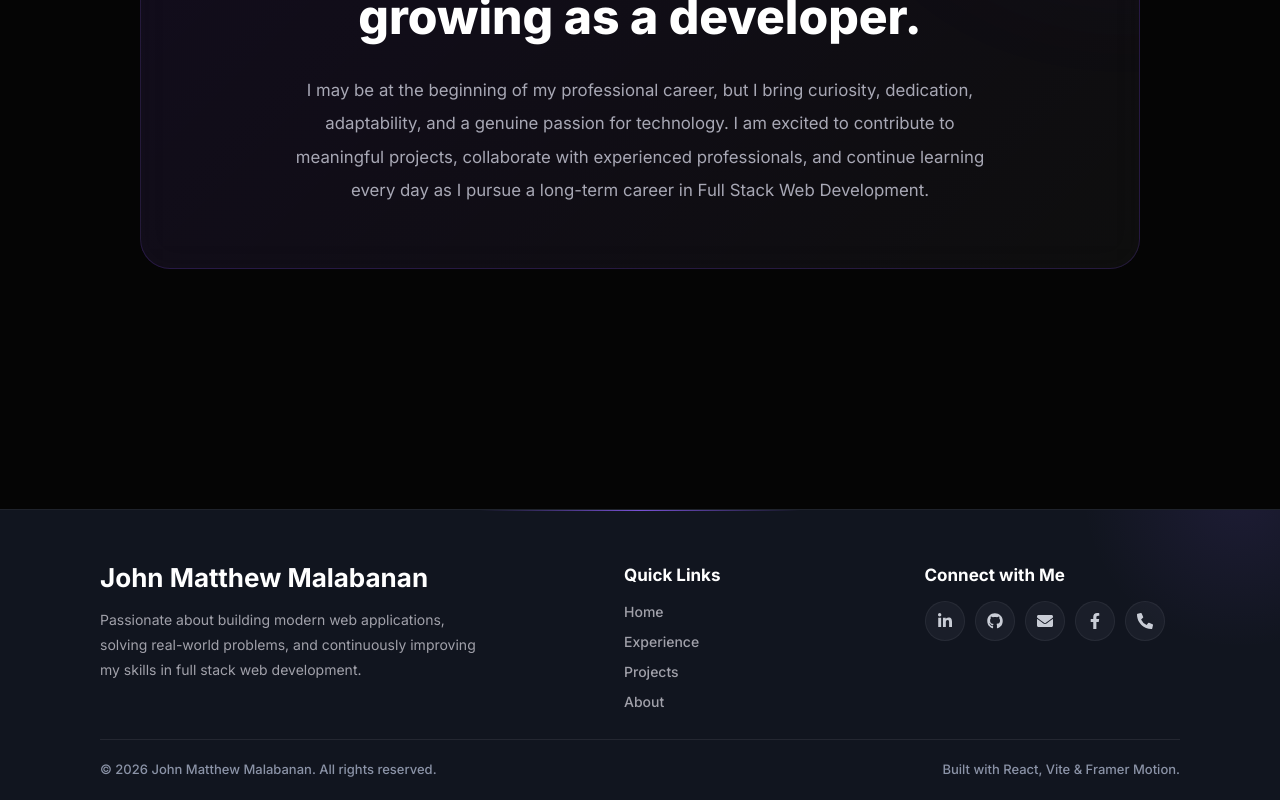
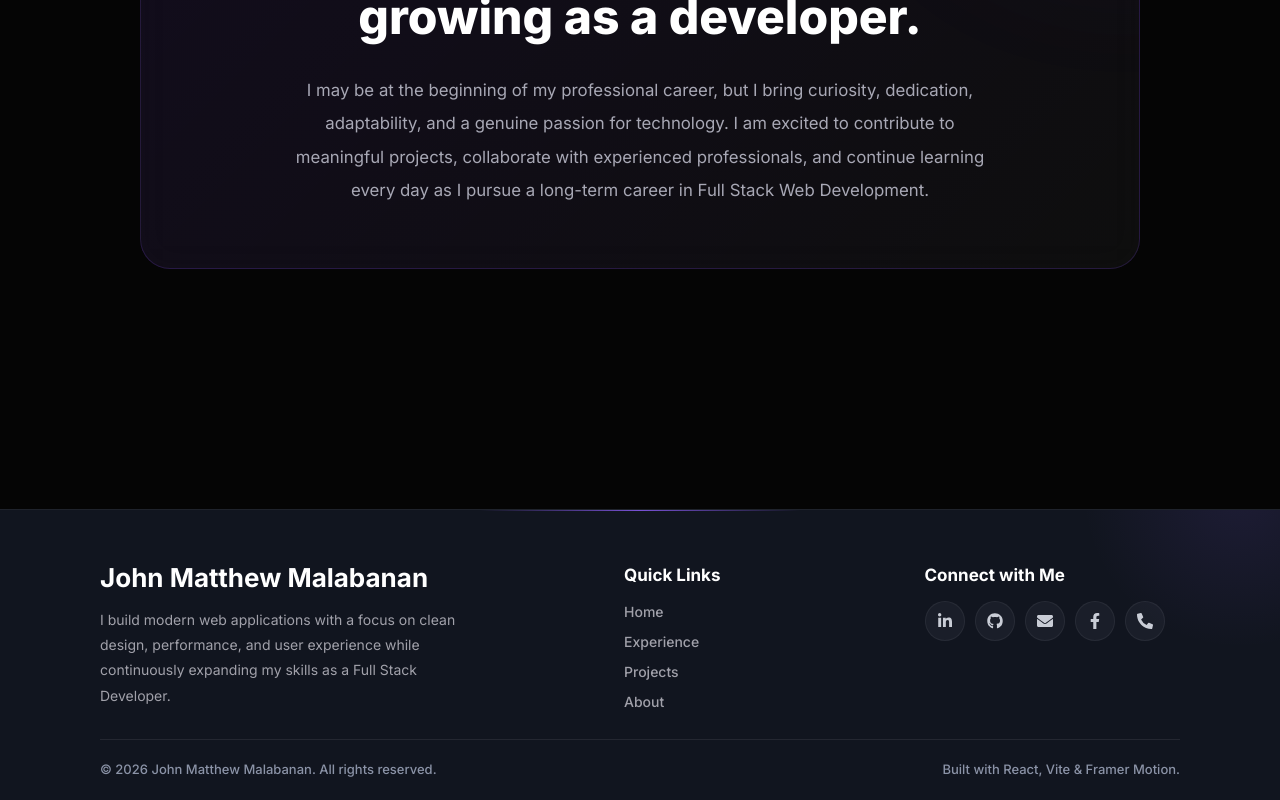
Before and after one commit to Mario-21-cyber/john-matthew-portfolio, a React (Vite) app: page /about in a window 1280 px wide. Shown: the part 7249-8049 px from the top of the page. Built offline with nearby package versions, Linux system fonts and the light colour scheme.

Commit message:
Refactor Footer component for improved readability and update social links

```diff
--- a/src/components/Footer/Footer.jsx
+++ b/src/components/Footer/Footer.jsx
@@ -3,194 +3,129 @@ import "./Footer.css";
 import { motion } from "framer-motion";
 
 import {
-
   FaLinkedinIn,
   FaGithub,
   FaEnvelope,
   FaFacebookF,
-    FaPhoneAlt
-
+  FaPhoneAlt,
 } from "react-icons/fa";
 
 const navigationLinks = [
-
   {
-        title:"Home",
-        href:"#home"
+    title: "Home",
+    href: "#home",
   },
 
   {
-        title:"Experience",
-        href:"#experience"
+    title: "Experience",
+    href: "experience",
   },
 
   {
-        title:"Projects",
-        href:"#recent-projects"
+    title: "Projects",
+    href: "projects",
   },
 
   {
-        title:"About",
-        href:"#about"
-    }
-
+    title: "About",
+    href: "about",
+  },
 ];
 
 const socialLinks = [
-
   {
-
     icon: <FaLinkedinIn />,
 
-        href: "https://linkedin.com",
+    href: "https://www.linkedin.com/in/john-matthew-royo-0a576341b/",
 
-        label: "LinkedIn"
-
+    label: "LinkedIn",
   },
 
   {
-
     icon: <FaGithub />,
 
-        href: "https://github.com",
+    href: "https://github.com/Mario-21-cyber",
 
-        label: "GitHub"
-
+    label: "GitHub",
   },
 
   {
-
     icon: <FaEnvelope />,
 
-        href: "mailto:your@email.com",
+    href: "mailto:johnmatthewroyo21@gmail.com",
 
-        label: "Email"
-
+    label: "Email",
   },
 
   {
-
     icon: <FaFacebookF />,
 
-        href: "https://facebook.com",
+    href: "https://www.facebook.com/johnmatthew.royo21",
 
-        label: "Facebook"
-
+    label: "Facebook",
   },
 
   {
-
     icon: <FaPhoneAlt />,
 
-        href: "tel:+639000000000",
+    href: "tel:+639764308211",
 
-        label: "Phone"
-
-    }
-
+    label: "Phone",
+  },
 ];
 
 function Footer() {
-
   return (
-
-        <footer
-
-            id="footer"
-
-            className="footer"
-
-        >
-
+    <footer id="footer" className="footer">
       <div className="footer-container">
         {/* ==========================
                     LEFT COLUMN
                 ========================== */}
 
         <motion.div
+          className="footer-content"
+          initial={{
+            opacity: 0,
 
-                    className="footer-content"
+            y: 40,
+          }}
+          whileInView={{
+            opacity: 1,
 
-                    initial={{
-
-                        opacity:0,
-
-                        y:40
-
+            y: 0,
           }}
-
-                    whileInView={{
-
-                        opacity:1,
-
-                        y:0
-
+          transition={{
+            duration: 0.7,
           }}
-
-                    transition={{
-
-                        duration:.7
-
+          viewport={{
+            once: true,
           }}
-
-                    viewport={{
-
-                        once:true
-
-                    }}
-
         >
-
           {/* LEFT */}
 
           <div className="footer-about">
-
-                        <h4 className="footer-name">
-
-                            John Matthew Malabanan
-
-                        </h4>
-
+            <h4 className="footer-name">John Matthew Malabanan</h4>
 
             <p className="footer-description">
-
-                            Passionate about building modern web applications,
-                            solving real-world problems, and continuously
-                            improving my skills in full stack web development.
-
+              I build modern web applications with a focus on clean design,
+              performance, and user experience while continuously expanding my
+              skills as a Full Stack Developer.
             </p>
-
           </div>
           {/* ==========================
                         NAVIGATION
                     ========================== */}
 
           <div className="footer-links">
-
-                        <h3 className="footer-heading">
-
-                            Quick Links
-
-                        </h3>
+            <h3 className="footer-heading">Quick Links</h3>
 
             <ul>
-
-                            {navigationLinks.map((link)=>(
-
+              {navigationLinks.map((link) => (
                 <li key={link.title}>
-
-                                    <a href={link.href}>
-
-                                        {link.title}
-
-                                    </a>
-
+                  <a href={link.href}>{link.title}</a>
                 </li>
-
               ))}
-
             </ul>
-
           </div>
 
           {/* ==========================
@@ -198,41 +133,22 @@ function Footer() {
                     ========================== */}
 
           <div className="footer-social">
-
-                        <h3 className="footer-heading">
-
-                            Connect with Me
-
-                        </h3>
+            <h3 className="footer-heading">Connect with Me</h3>
 
             <div className="social-icons">
-
-                            {socialLinks.map((social)=>(
-
+              {socialLinks.map((social) => (
                 <a
-
                   key={social.label}
-
                   href={social.href}
-
                   target="_blank"
-
                   rel="noreferrer"
-
                   aria-label={social.label}
-
                 >
-
                   {social.icon}
-
                 </a>
-
               ))}
-
             </div>
-
           </div>
-
         </motion.div>
 
         {/* ==========================
@@ -240,28 +156,16 @@ function Footer() {
                 ========================== */}
 
         <div className="footer-bottom">
-
           <p>
-
-                        © {new Date().getFullYear()} John Matthew
-                        Malabanan. All rights reserved.
-
+            © {new Date().getFullYear()} John Matthew Malabanan. All rights
+            reserved.
           </p>
 
-                    <p>
-
-                        Built with React, Vite & Framer Motion.
-
-                    </p>
-
+          <p>Built with React, Vite & Framer Motion.</p>
         </div>
-
       </div>
-
     </footer>
-
   );
-
 }
 
 export default Footer;
```
Lines whose indentation alone changed are shown as unchanged.
